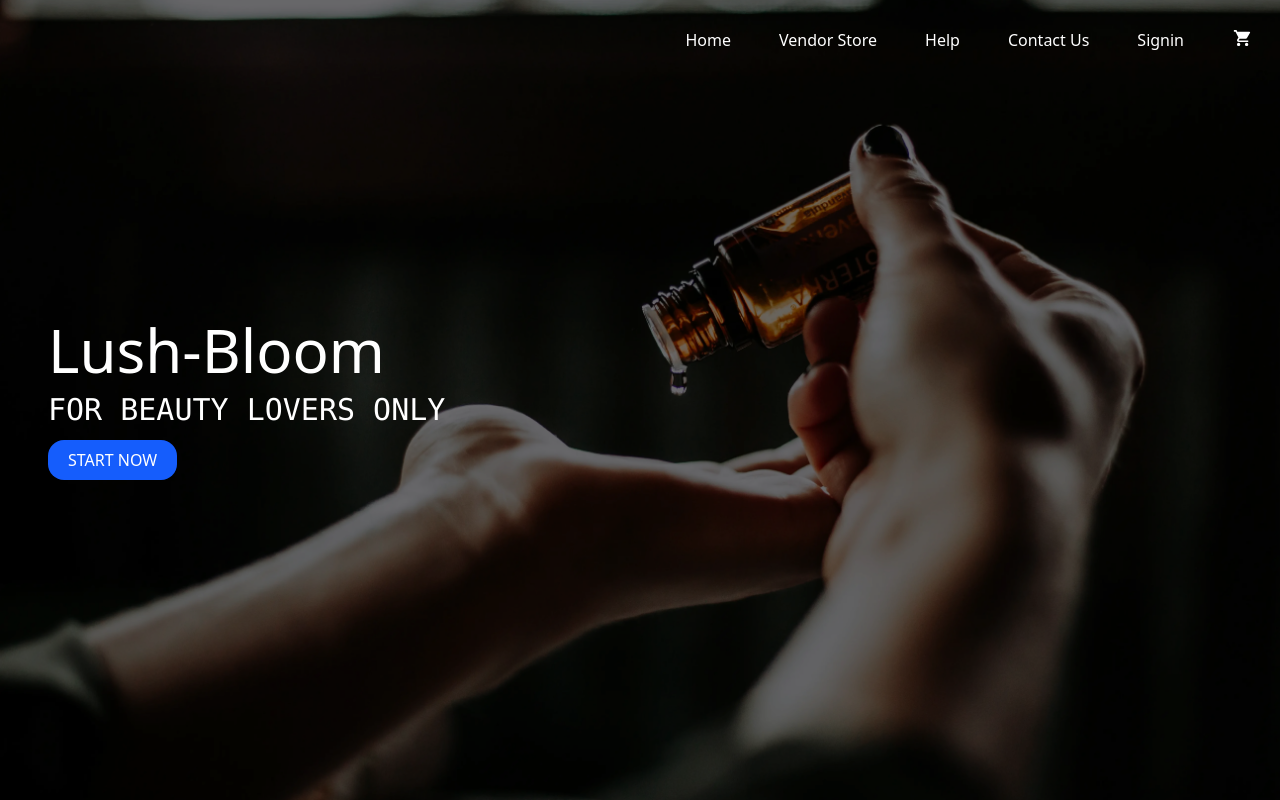
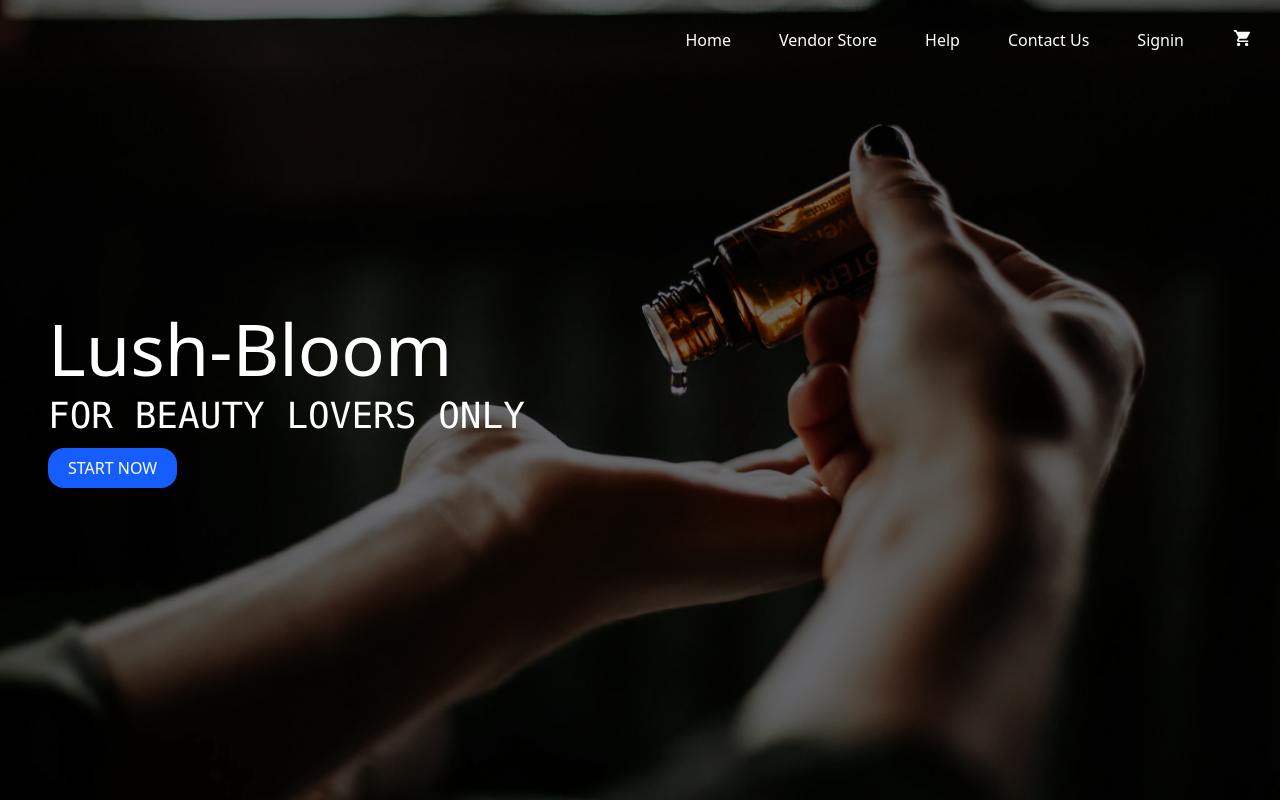
Before and after one commit to tobias-omondi/LushBloom, a React (Vite) app in the folder Lushbloombeauty/: page / in a window 1280 px wide. Built offline with nearby package versions, Linux system fonts and the light colour scheme.

Commit message:
added aos animation on a hero section and installed the aos plugin

```diff
--- a/Lushbloombeauty/src/Components/HomePage/HeroPage.jsx
+++ b/Lushbloombeauty/src/Components/HomePage/HeroPage.jsx
@@ -34,8 +34,8 @@ const HeroPage = () => {
 
       {/* Page Content Centered */}
       <div className='absolute top-1/2 left-0 transform -translate-y-1/2 z-20 text-start px-12' data-aos = "fade-up">
-         <div className='text-white text-4xl md:text-6xl font-medium ' ><h1>Lush-Bloom</h1></div>
-         <div className='text-white text-xl md:text-3xl font-mono py-3'><h3>FOR BEAUTY LOVERS ONLY</h3></div>
+         <div className='text-white text-5xl md:text-7xl font-medium ' ><h1>Lush-Bloom</h1></div>
+         <div className='text-white text-2xl md:text-4xl font-mono py-3'><h3>FOR BEAUTY LOVERS ONLY</h3></div>
 
            {/* button */}
 
```
